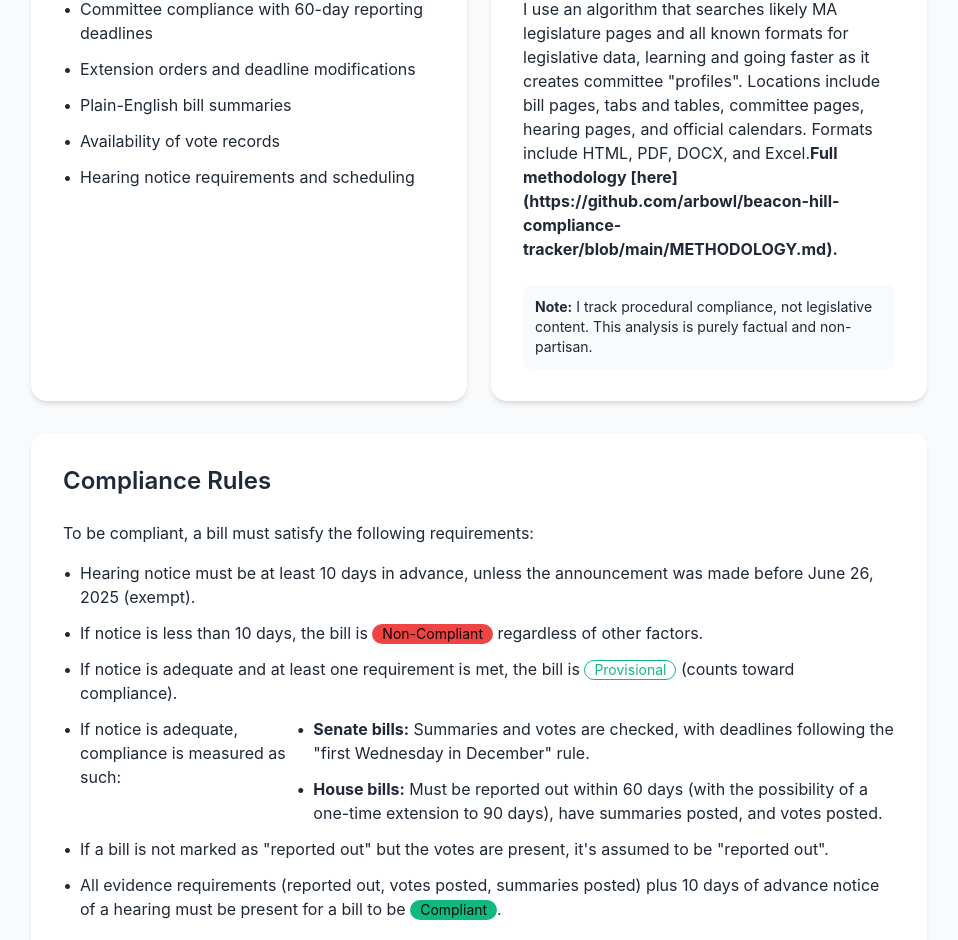
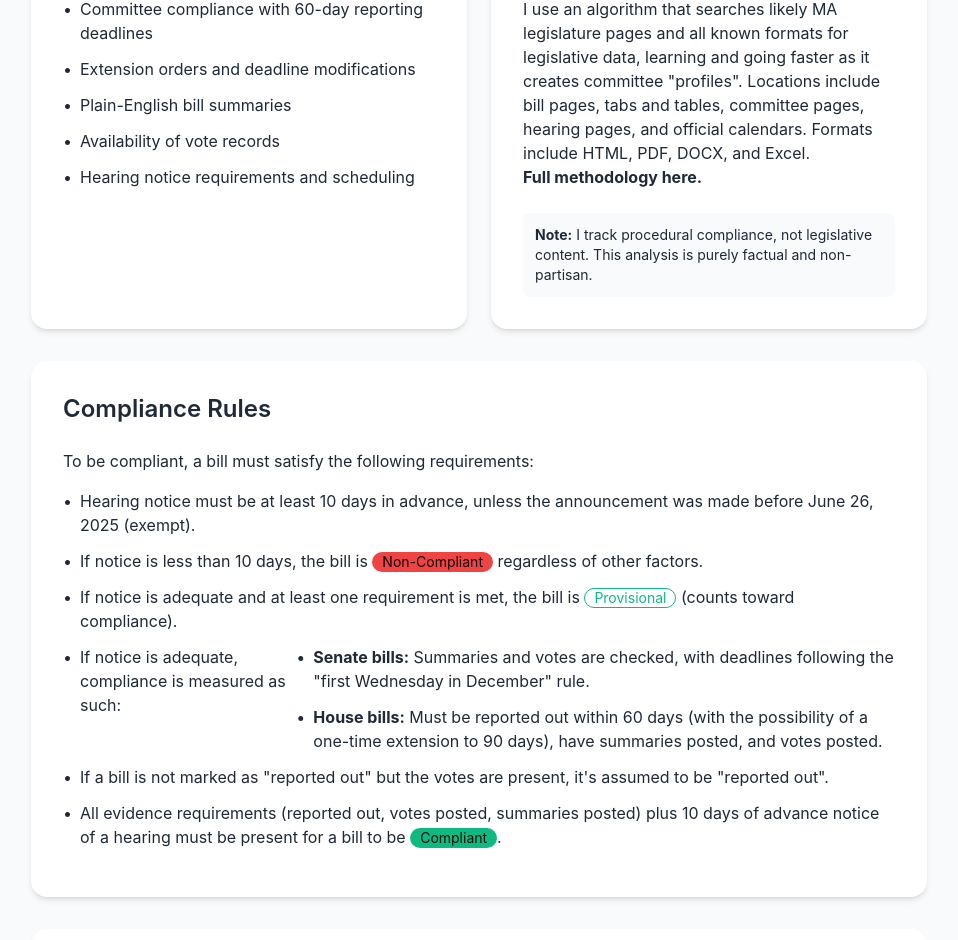
Before and after one commit to arbowl/beacon-hill-tracker, a React (Vite) app in the folder frontend/: page /about in a window 1280 px wide. Shown: the part 1175-2115 px from the top of the page, without its empty margins (161-1119 px from the left). Built offline with nearby package versions, Linux system fonts and the light colour scheme; no server answers.

Commit message:
Fix formatting in About

```diff
--- a/frontend/src/pages/AboutPage.tsx
+++ b/frontend/src/pages/AboutPage.tsx
@@ -90,8 +90,8 @@ const AboutPage = () => {
               for legislative data, learning and going faster as it creates committee "profiles".
               Locations include bill pages, tabs and tables, committee pages, hearing pages, and
               official calendars. Formats include HTML, PDF, DOCX, and Excel.
-
-              <b>Full methodology [here](https://github.com/arbowl/beacon-hill-compliance-tracker/blob/main/METHODOLOGY.md).</b>
+              <br />
+              <b>Full methodology <a href="https://github.com/arbowl/beacon-hill-compliance-tracker/blob/main/METHODOLOGY.md" target="_blank" rel="noopener noreferrer">here</a>.</b>
             </p>
             <div className="bg-base-200 p-3 rounded-lg">
               <p className="text-sm text-base-content/70">
```
